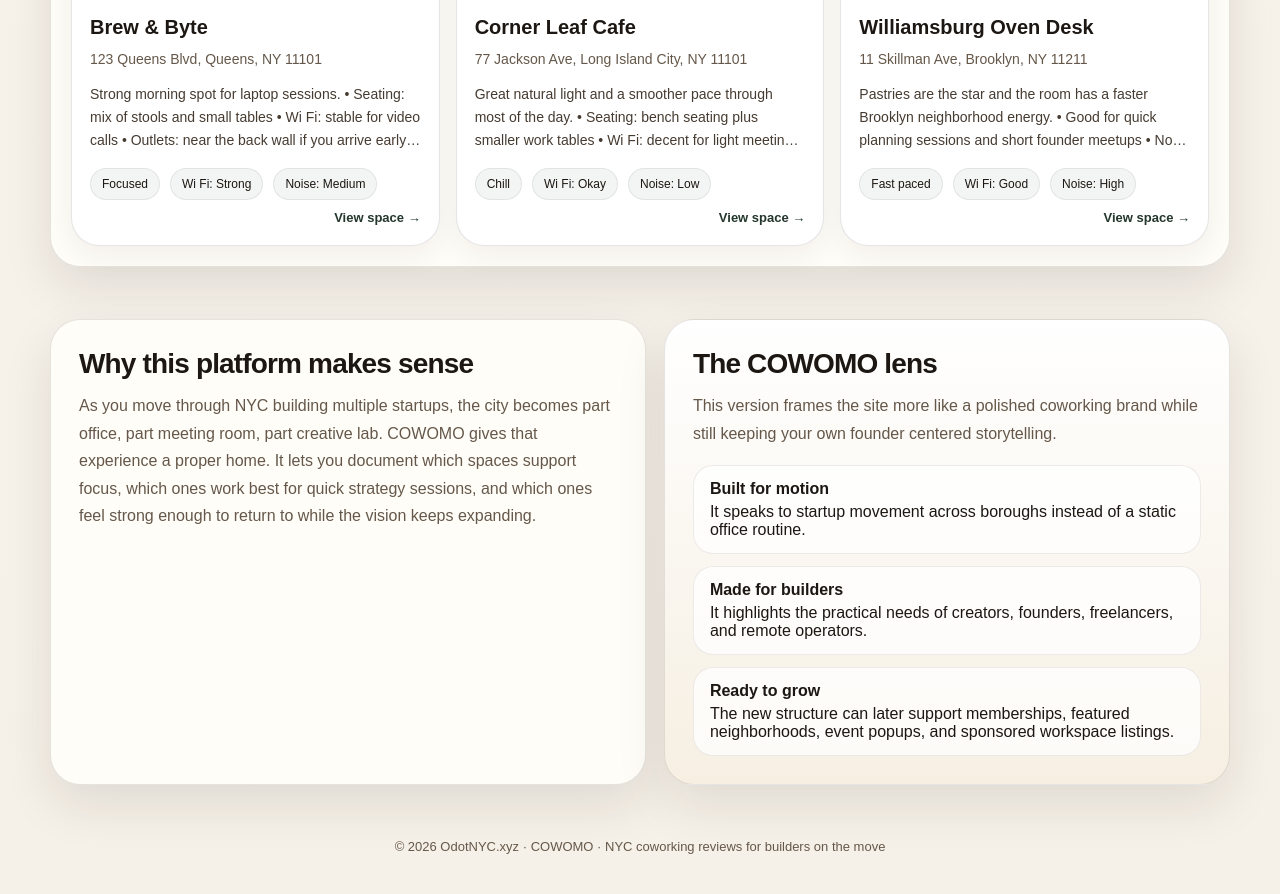
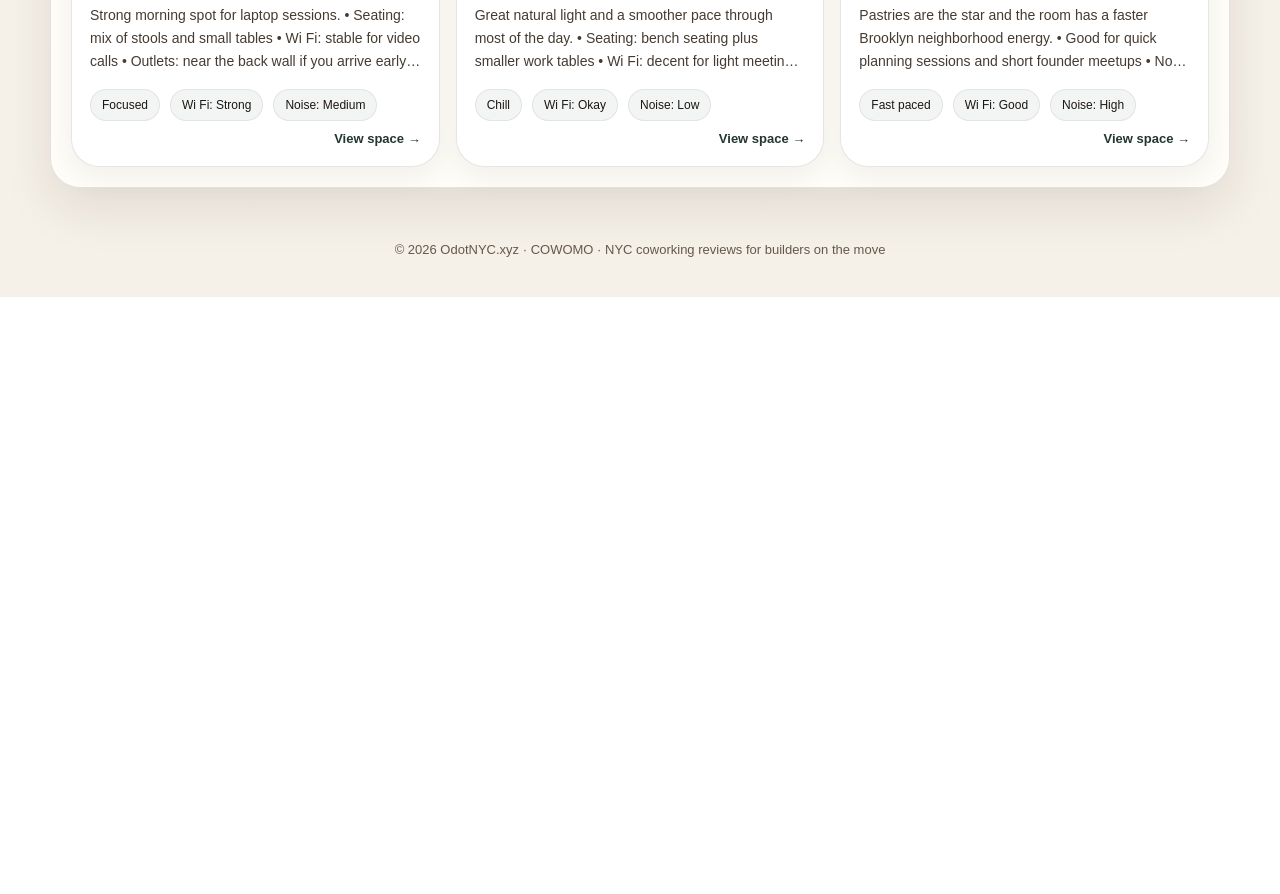
Before and after one commit to Odotofrva/CoWoMoSite, a plain HTML site: page index.html in a window 1280 px wide. Shown: the part 1891-2785 px from the top of the page. After the commit the page ends 2188 px from the top, so only its background shows below. Drawn offline with Linux system fonts and the light colour scheme.

Commit message:
Update index.html

```diff
--- a/index.html
+++ b/index.html
@@ -351,9 +351,9 @@
     <div class="container">
       <div class="section-head">
         <div>
-          <h3>A more grounded coworking guide</h3>
+          <h3> A Man With A Vision! </h3>
           <p>
-            The layout has been shifted away from the market ticker style into something more community centered and space driven, with the founder story, workspace value, and practical discovery experience leading the page. I am always looking for a great space to work on my ideas in tech and network with others, so feel free to follow me on IG @odotNYCtv. Any day passes or exclusive access to events would be appreciated as I am always looking to attend and connect.
+          I am always looking for a great space to work on my ideas in tech and network with others, so feel free to follow me on IG @odotNYCtv. Any day passes or exclusive access to events would be appreciated as I am always looking to attend and connect.
           </p>
         </div>
       </div>
@@ -399,34 +399,7 @@
     </div>
   </section>
 
-  <section class="section" id="founder">
-    <div class="container founder-note">
-      <article class="note-card">
-        <h3>Why this platform makes sense</h3>
-        <p>
-          As you move through NYC building multiple startups, the city becomes part office, part meeting room, part creative lab. COWOMO gives that experience a proper home. It lets you document which spaces support focus, which ones work best for quick strategy sessions, and which ones feel strong enough to return to while the vision keeps expanding.
-        </p>
-      </article>
-      <article class="journey-card">
-        <h3>The COWOMO lens</h3>
-        <p>This version frames the site more like a polished coworking brand while still keeping your own founder centered storytelling.</p>
-        <ul class="journey-list">
-          <li>
-            <strong>Built for motion</strong>
-            It speaks to startup movement across boroughs instead of a static office routine.
-          </li>
-          <li>
-            <strong>Made for builders</strong>
-            It highlights the practical needs of creators, founders, freelancers, and remote operators.
-          </li>
-          <li>
-            <strong>Ready to grow</strong>
-            The new structure can later support memberships, featured neighborhoods, event popups, and sponsored workspace listings.
-          </li>
-        </ul>
-      </article>
-    </div>
-  </section>
+
 
   <footer>
     © 2026 OdotNYC.xyz · COWOMO · NYC coworking reviews for builders on the move
```
